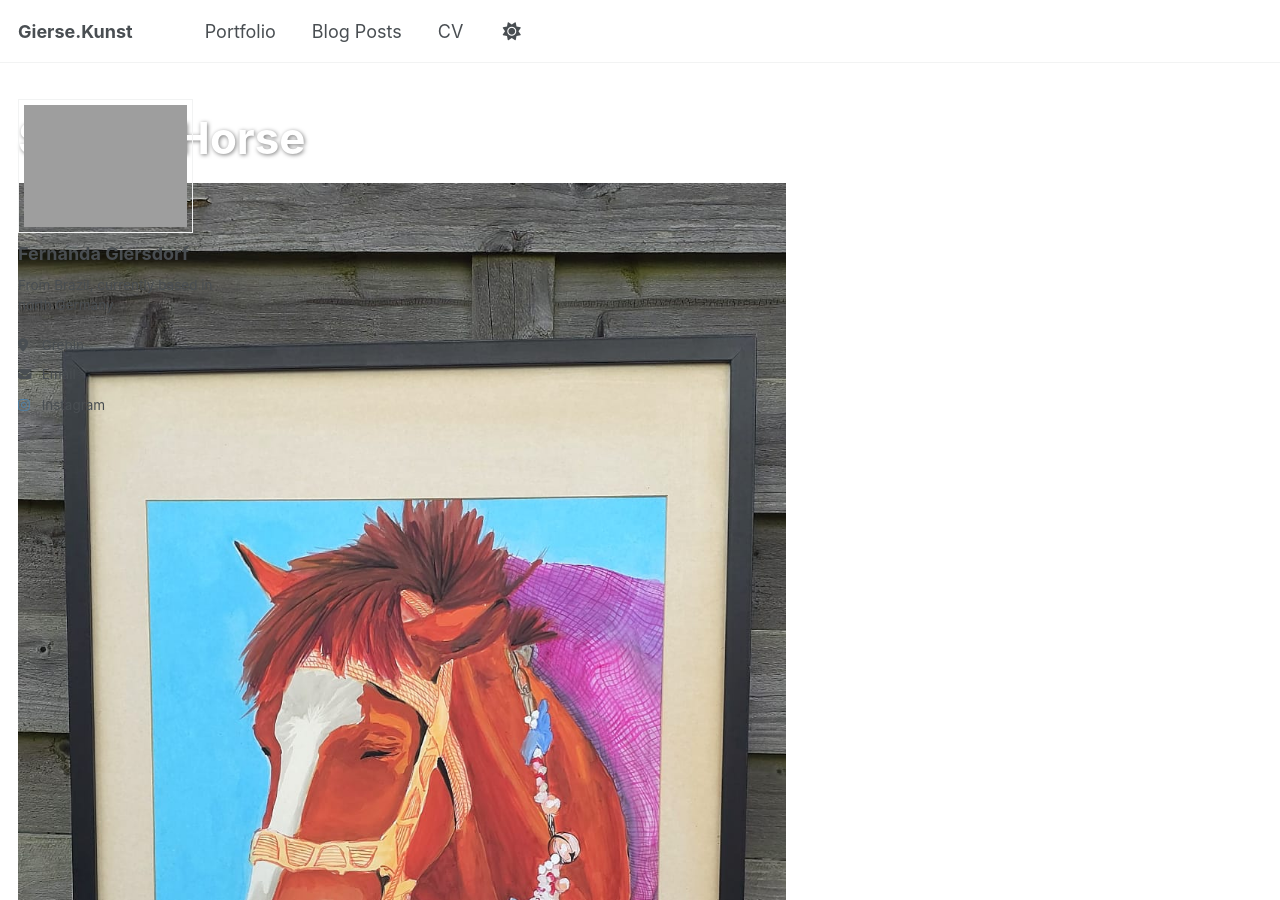
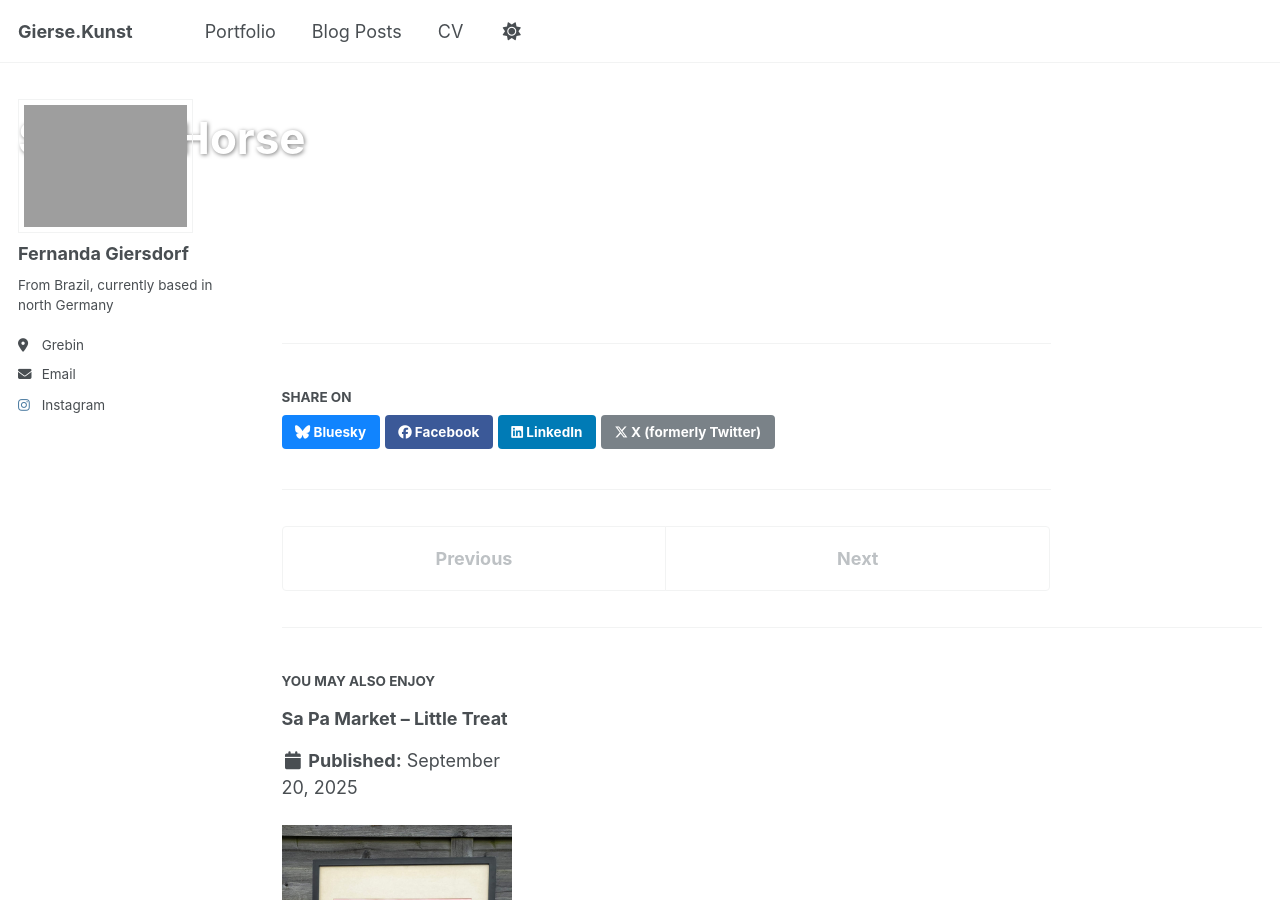
Before and after one commit to giersekunst/giersekunst.github.io, a Jekyll site: the page built from _posts/2025-09-20-syllhet-horse.md, in a window 1280 px wide and 900 px high. Built offline with Jekyll 4.4.1, drawn with Linux system fonts in a browser that asks for light colours; a script that is not in the unit is left out.

Commit message:
Update 2025-09-20-syllhet-horse.md

```diff
--- a/_posts/2025-09-20-syllhet-horse.md
+++ b/_posts/2025-09-20-syllhet-horse.md
@@ -6,5 +6,3 @@ header:
   overlay_image: /images/Syllhet_horse.jpeg
 
 ---
-
-<img src='/images/Syllhet_horse.jpeg'>
```
